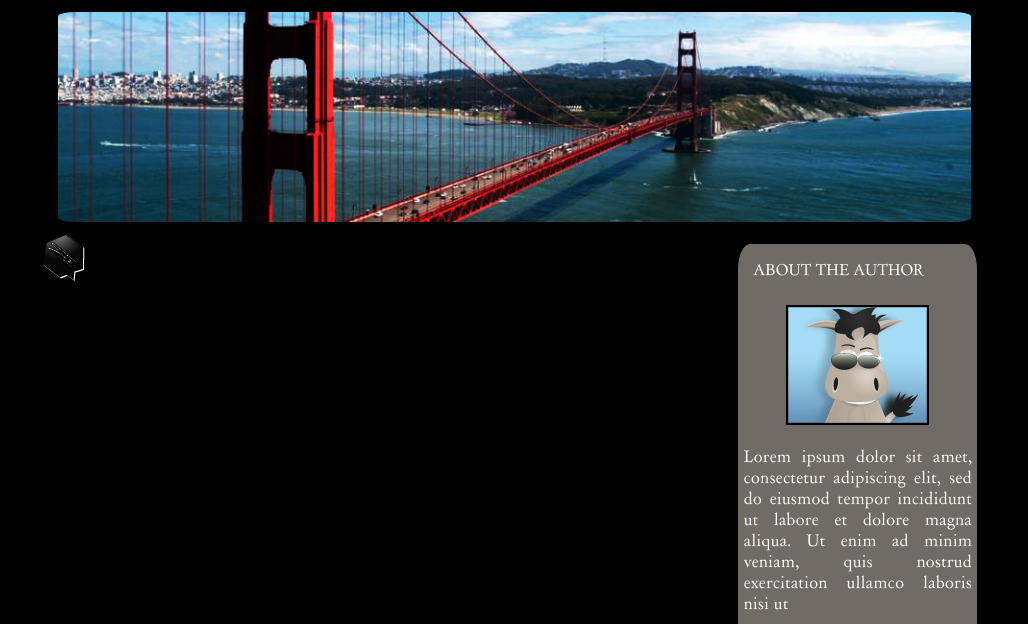
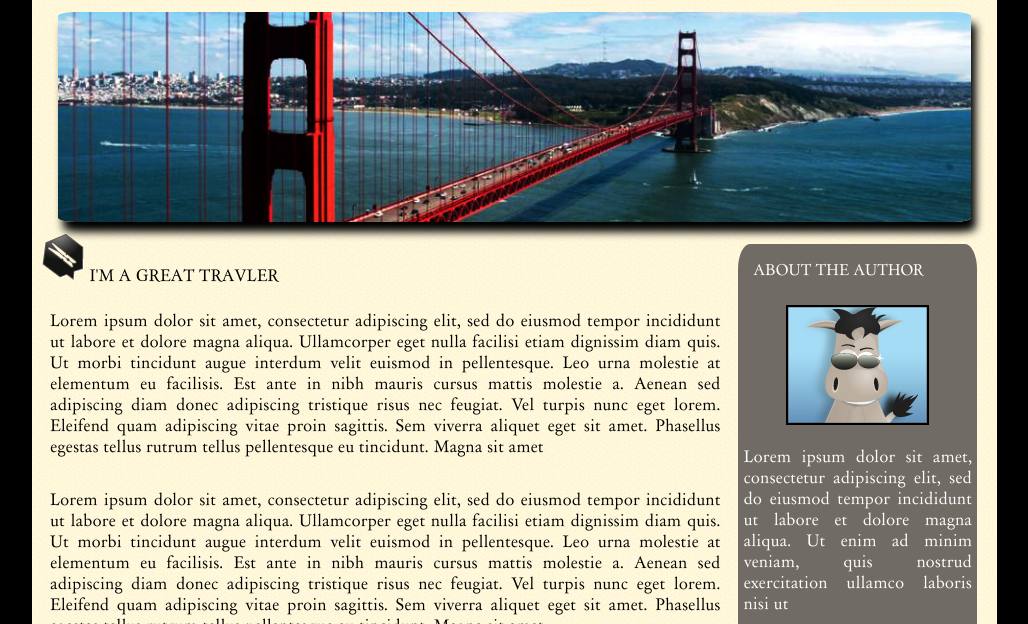
Before and after one commit to mhartley19/step-by-step-website, a plain HTML site: page index.html in a window 1280 px wide. Shown: the part 108-732 px from the top of the page, without its empty margins (207-1235 px from the left). Drawn offline with Linux system fonts and the light colour scheme; files whose address does not match are found by name.

Commit message:
Update style.css

```diff
--- a/style.css
+++ b/style.css
@@ -28,7 +28,7 @@
 }
 
 body{
-    background-image: url(tp_images_fonts 2/images/yellow_background.png);
+    background-image: url("tp_images_fonts 2/images/yellow_background.png");
     width: 965px;
     margin-left: 239px;
 }
```
